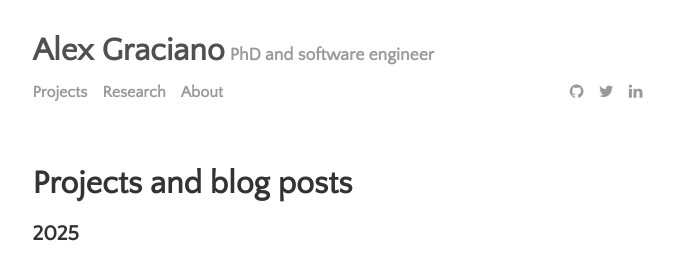
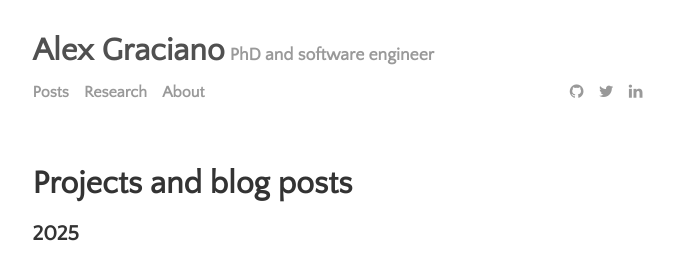
Before and after one commit to alex-graciano/alex-graciano.github.io, a Jekyll site: the page built from menu/posts.md, in a window 1280 px wide. Shown: the top 274 px of the page, without its empty margins (300-974 px from the left). Built offline with Jekyll 4.4.1, drawn with Linux system fonts in a browser that asks for light colours.

Commit message:
feat: update menu to include posts and add posts archive page

```diff
--- a/_data/settings.yml
+++ b/_data/settings.yml
@@ -7,7 +7,7 @@ disqus:
 google-ID: ''
 
 menu:
-- {name: 'Projects', url: 'projects.html'}
+- {name: 'Posts', url: 'posts.html'}
 - {name: 'Research', url: 'papers.html'}
 - {name: 'About',   url: 'about.html'}
 
--- a/menu/projects.md
+++ b/menu/posts.md
@@ -1,5 +1,5 @@
 ---
 layout: archive
 title: Projects and blog posts
-permalink: /projects
+permalink: /posts
 ---
```
